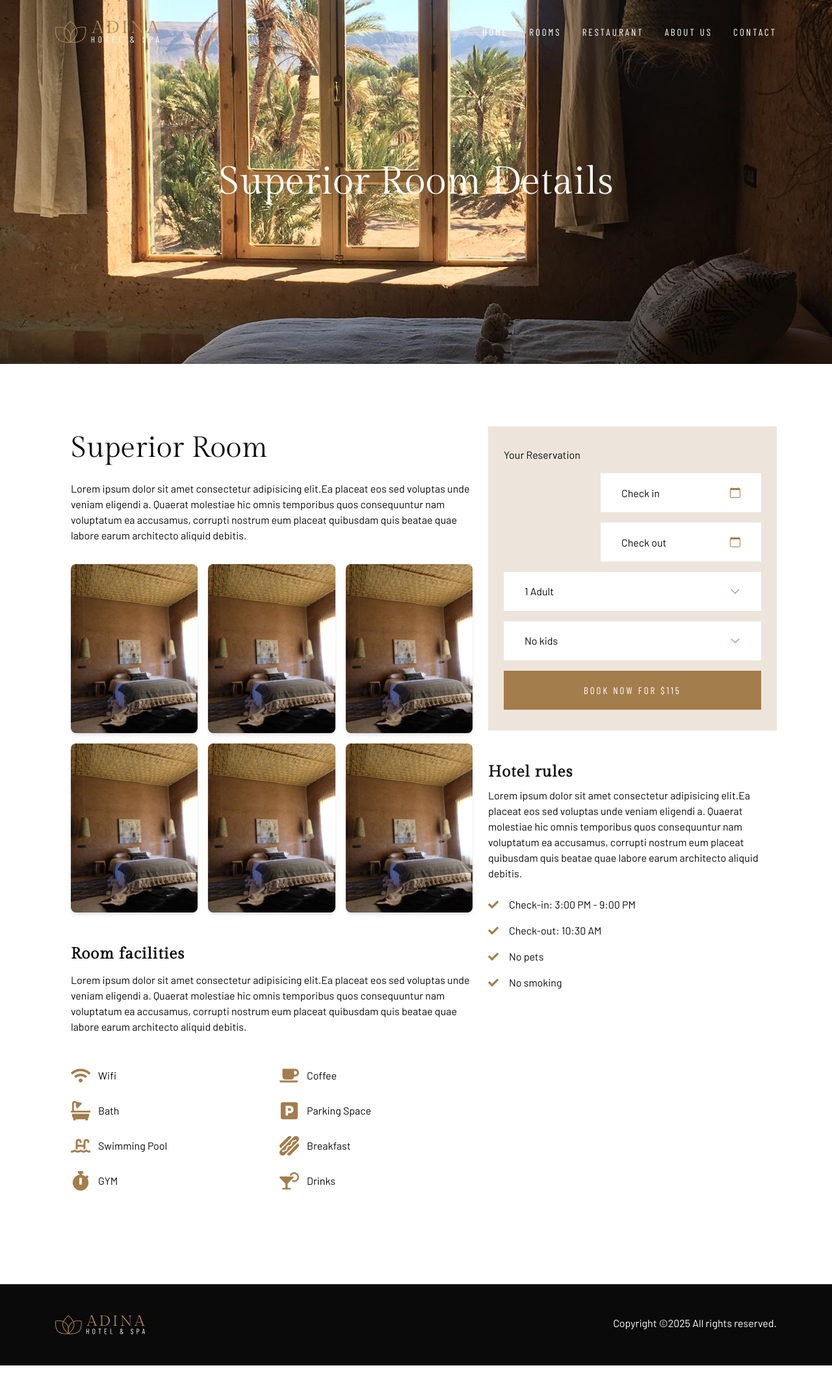
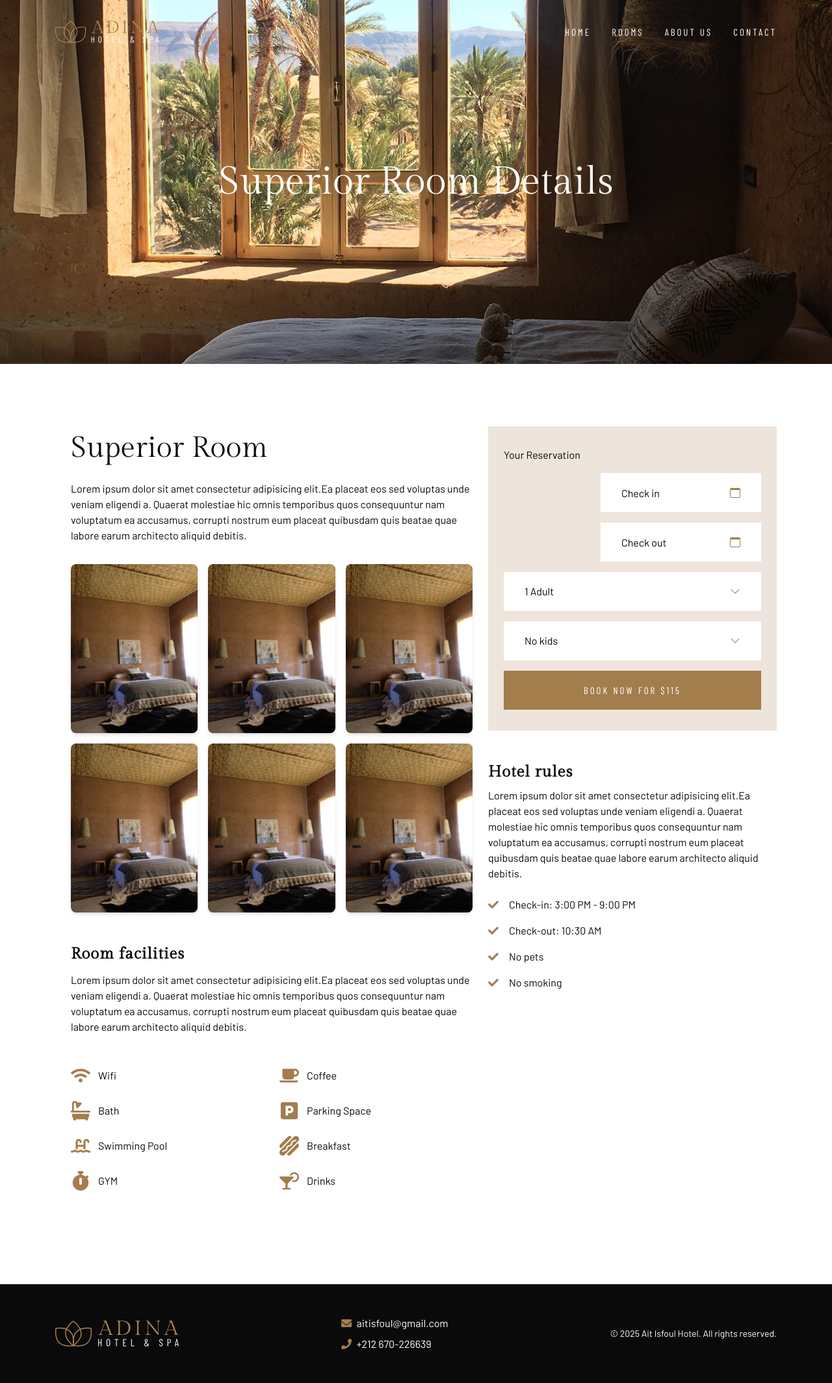
Before and after one commit to MarwaneOukacha/hotel-front, a React (Create React App) app: page /room/1 in a window 1280 px wide. Shown: the whole page at 65% size. Before the commit the page ends 2101 px from the top, so only its background shows below. Built offline with nearby package versions, Linux system fonts and the light colour scheme; a web font is replaced by a local one.

Commit message:
I added some scrool effects

```diff
--- a/src/components/Contact.js
+++ b/src/components/Contact.js
@@ -2,7 +2,7 @@ import React from 'react';
 
 const Contact = () => {
   return (
-    <section className='py-20 bg-gray-50'>
+    <section  className='py-20 bg-gray-50'>
       <div className='container mx-auto px-4'>
         <div className='text-center mb-12'>
           <h2 className='font-primary text-[45px] mb-4'>Contact Us</h2>
--- a/src/components/Footer.js
+++ b/src/components/Footer.js
@@ -1,16 +1,39 @@
 import React from 'react';
 import LogoWhite from '../assets/img/logo-white.svg';
+import { FaEnvelope, FaPhone } from 'react-icons/fa';
 
 const Footer = () => {
-  return <footer className='bg-primary py-12'>
-    <div className='container mx-auto text-white flex justify-between'>
-      <a href='/'>
-      <img src={LogoWhite}/>
-      </a>
+  return (
+    <footer className='bg-primary py-12 text-white'>
+      <div className='container mx-auto flex flex-col lg:flex-row justify-between items-center gap-6'>
+        {/* Logo */}
+        <a href='/'>
+          <img src={LogoWhite} alt='Logo' className='h-10' />
+        </a>
 
-      Copyright &copy;2025 All rights reserved.
-    </div>
-  </footer>;
+        {/* Contact Info */}
+        <div className='text-center lg:text-left space-y-2'>
+          <div className='flex items-center gap-2 justify-center lg:justify-start'>
+            <FaEnvelope className='text-accent' />
+            <a href='mailto:info@aitisfoulhotel.com' className='hover:underline'>
+              aitisfoul@gmail.com
+            </a>
+          </div>
+          <div className='flex items-center gap-2 justify-center lg:justify-start'>
+            <FaPhone className='text-accent' />
+            <a href='tel:+212600000000' className='hover:underline'>
+              +212 670-226639
+            </a>
+          </div>
+        </div>
+
+        {/* Copyright */}
+        <div className='text-sm text-center lg:text-right'>
+          &copy; 2025 Ait Isfoul Hotel. All rights reserved.
+        </div>
+      </div>
+    </footer>
+  );
 };
 
 export default Footer;
--- a/src/components/Header.js
+++ b/src/components/Header.js
@@ -1,47 +1,59 @@
-import React, { useEffect, useState } from 'react';
+import React from 'react';
+import { useLocation, useNavigate } from 'react-router-dom';
 import LogoWhite from '../assets/img/logo-white.svg';
 import LogoDark from '../assets/img/logo-dark.svg';
 
 const Header = () => {
-  const [header, setHeader] = useState(false);
+  const [header, setHeader] = React.useState(false);
+  const navigate = useNavigate();
+  const location = useLocation();
 
-  useEffect(() => {
+  React.useEffect(() => {
     const handleScroll = () => {
       setHeader(window.scrollY > 50);
     };
+    window.addEventListener('scroll', handleScroll);
+    return () => window.removeEventListener('scroll', handleScroll);
+  }, []);
 
-    window.addEventListener('scroll', handleScroll);
-    return () => window.removeEventListener('scroll', handleScroll); // Cleanup on unmount
-  }, []);
+  const handleNavClick = (e, sectionId) => {
+    e.preventDefault();
+
+    if (location.pathname !== '/') {
+      navigate('/', { state: { scrollTo: sectionId } });
+    } else {
+      const el = document.getElementById(sectionId);
+      if (el) {
+        el.scrollIntoView({ behavior: 'smooth' });
+      }
+    }
+  };
 
   return (
     <header className={`${header ? 'bg-white py-6 shadow-lg' : 'bg-transparent py-8'} fixed z-50 w-full transition-all duration-300`}>
       <div className='container mx-auto flex flex-col items-center gap-y-6 lg:flex-row lg:justify-between'>
         <a href='/'>
-            {header ? (<img className='w-[160px]' src={LogoDark}/>):
-            <img className='w-[160px]' src={LogoWhite}/>
-            }
+          {header ? (
+            <img className='w-[160px]' src={LogoDark} />
+          ) : (
+            <img className='w-[160px]' src={LogoWhite} />
+          )}
         </a>
-        <nav className={`${header ?'text-primary':'text-white'} flex gap-x-4 font-tertiary tracking-[3px] text-[15px] items-center uppercase  lg:gap-x-8 `}>
-            <a href='' className='hover:text-accent transition'>
+        <nav className={`${header ? 'text-primary' : 'text-white'} flex gap-x-4 font-tertiary tracking-[3px] text-[15px] items-center uppercase lg:gap-x-8`}>
+          <a href="/" onClick={(e) => handleNavClick(e, 'home')} className="hover:text-accent transition">
             Home
           </a>
-            <a href='' className='hover:text-accent transition'>
+          <a href="/" onClick={(e) => handleNavClick(e, 'rooms')} className="hover:text-accent transition">
             Rooms
           </a>
-            <a href='' className='hover:text-accent transition'>
-              Restaurant
+          <a href="/" onClick={(e) => handleNavClick(e, 'about')} className="hover:text-accent transition">
+            About Us
           </a>
-            <a href='' className='hover:text-accent transition'>
-              About us
-            </a>
-            <a href='' className='hover:text-accent transition'>
+          <a href="/" onClick={(e) => handleNavClick(e, 'contact')} className="hover:text-accent transition">
             Contact
           </a>
-
         </nav>
       </div>
-
     </header>
   );
 };
--- a/src/components/Layout.js
+++ b/src/components/Layout.js
@@ -1,19 +1,16 @@
 import React from 'react';
-import { Outlet, useLocation } from 'react-router-dom';
+import { Outlet } from 'react-router-dom';
 import Header from '../components/Header';
 import Footer from '../components/Footer';
-import About from '../components/about';
-import Contact from './Contact';
+
 
 const Layout = () => {
-  const location = useLocation();
 
   return (
     <div>
       <Header />
       <Outlet />
-      {location.pathname === '/' && <About />}
-      {location.pathname === '/' && <Contact />}
+
       <Footer />
     </div>
   );
--- a/src/components/about.js
+++ b/src/components/about.js
@@ -32,18 +32,33 @@ const About = () => {
             />
           </div>
           <div className="w-full lg:w-1/2 p-6 text-center lg:text-left">
-            <h3 className="text-3xl font-semibold mb-4">Our Story</h3>
+            <h3 className="font-primary text-[30px] mb-4">local life</h3>
             <p className="text-gray-600 text-lg">
-              Founded with a passion for hospitality, our hotel has been a
-              sanctuary for travelers seeking authenticity and comfort. Nestled
-              in the heart of Morocco, we offer a blend of tradition and
-              modernity.
+            A masterpiece of simplicity and expression, the clay buildings cleverly negotiates various pragmatic and emotive elements of the real desert experience. (The Berber’s) weren’t thinking about making something that looked a certain way, they were thinking, ‘Where is the sun, the wind? What is the structure’s purpose within its environment?’ That’s why their buildings have remained over time. Likewise, at Aitisfoul we started with the original purpose of the structure, the history of the local village life and the personality of the place. The concept evolved from these things organically.
+            </p>
+          </div>
+        </section>
+
+        {/* Our Values Section */}
+        <section className="flex flex-col lg:flex-row-reverse items-center mb-20">
+          <div className="w-full lg:w-1/2">
+            <img
+              src={About02}
+              alt="Our Values"
+              className="w-full h-auto rounded-lg shadow-lg"
+            />
+          </div>
+          <div className="w-full lg:w-1/2 p-6 text-center lg:text-left">
+            <h3 className="font-primary text-[30px] mb-4">Desert life</h3>
+            <p className="text-gray-600 text-lg">
+            With respect to the founder, Mohamed Yassine's overarching concept of Ait isfoul’s as a “gathering place” for meaningful interactions… its aim at creating connectedness and blurring the boundaries – with both locals and guests –
+            The idea is realized through the buildings and their relations to the environment, whenever possible making the natural life and land,  flow both inside and out.  Communal gathering places revolving around the pool and the covered pavilion are tastefully decorated with elements drawn from the environment  – all to suggest that simplicity is our ultimate luxury. – the simple life, the desert life.
             </p>
           </div>
         </section>
 
         {/* Our Services Section */}
-        <section className="flex flex-col lg:flex-row-reverse items-center mb-20">
+        <section className="flex flex-col lg:flex-row items-center">
           <div className="w-full lg:w-1/2">
             <img
               src={About03}
@@ -52,30 +67,11 @@ const About = () => {
             />
           </div>
           <div className="w-full lg:w-1/2 p-6 text-center lg:text-left">
-            <h3 className="text-3xl font-semibold mb-4">Our Services</h3>
+            <h3 className="font-primary text-[30px] mb-4">Our Services</h3>
             <p className="text-gray-600 text-lg">
               From luxury accommodations to curated desert tours, we offer an
               exclusive range of services designed for your ultimate relaxation.
               Enjoy fine dining, spa treatments, and breathtaking landscapes.
-            </p>
-          </div>
-        </section>
-
-        {/* Our Values Section */}
-        <section className="flex flex-col lg:flex-row items-center">
-          <div className="w-full lg:w-1/2">
-            <img
-              src={About02}
-              alt="Our Values"
-              className="w-full h-auto rounded-lg shadow-lg"
-            />
-          </div>
-          <div className="w-full lg:w-1/2 p-6 text-center lg:text-left">
-            <h3 className="text-3xl font-semibold mb-4">Our Values</h3>
-            <p className="text-gray-600 text-lg">
-              Sustainability, cultural authenticity, and guest satisfaction are
-              at the heart of everything we do. We strive to create an
-              eco-friendly, welcoming environment for all guests.
             </p>
           </div>
         </section>
--- a/src/index.css
+++ b/src/index.css
@@ -1,6 +1,10 @@
 @tailwind base;
 @tailwind components;
 @tailwind utilities;
+html {
+  scroll-behavior: smooth;
+}
+
 
 @layer base {
   body {
--- a/src/pages/Home.js
+++ b/src/pages/Home.js
@@ -2,17 +2,40 @@ import React from 'react';
 import Rooms from '../components/Rooms';
 import BookForm from '../components/BookForm';
 import HeroSlider from '../components/HeroSlider';
+import About from '../components/about';
+import Contact from '../components/Contact';
+import { useLocation } from 'react-router-dom';
+
+import { useEffect } from 'react';
 
 const Home = () => {
-  return <>
-  <HeroSlider/>
-  <div className='container mx-auto relative' >
-    <div className='bg-accent/20 mt-4 p-4 lg:shadow-xl lg:absolute  lg:left-0 lg:right-0 lg:p-0 lg:z-30 lg:-top-12'>
-      <BookForm/>
-    </div>
-  </div>
-    <Rooms/>
-  </>
+  const location = useLocation();
+
+  useEffect(() => {
+    const scrollTo = location.state?.scrollTo;
+    if (scrollTo) {
+      const el = document.getElementById(scrollTo);
+      if (el) {
+        setTimeout(() => {
+          el.scrollIntoView({ behavior: 'smooth' });
+        }, 100);
+      }
+    }
+  }, [location]);
+
+  return (
+    <>
+      <section id="home"><HeroSlider /></section>
+      <div className='container mx-auto relative'>
+        <div className='bg-accent/20 mt-4 p-4 lg:shadow-xl lg:absolute lg:left-0 lg:right-0 lg:p-0 lg:z-30 lg:-top-12'>
+          <BookForm />
+        </div>
+      </div>
+      <section id="rooms"><Rooms /></section>
+      <section id="about"><About /></section>
+      <section id="contact"><Contact /></section>
+    </>
+  );
 };
 
 export default Home;
--- a/tailwind.config.js
+++ b/tailwind.config.js
@@ -1,5 +1,8 @@
 module.exports = {
   content: ['./src/**/*.{js,jsx,ts,tsx}'],
+  corePlugins: {
+    scrollBehavior: true,
+  },
   theme: {
     fontFamily: {
       primary: 'Gilda Display',
```
Lines whose indentation alone changed are shown as unchanged.
